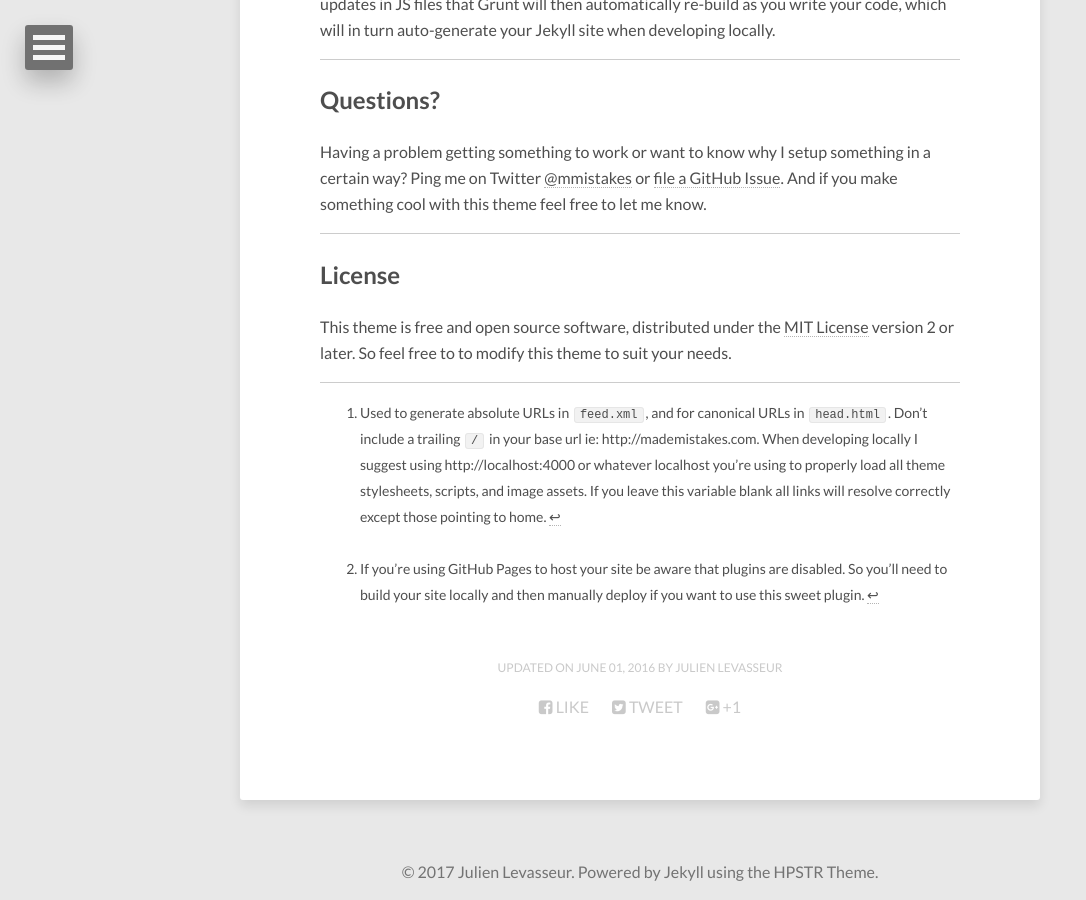
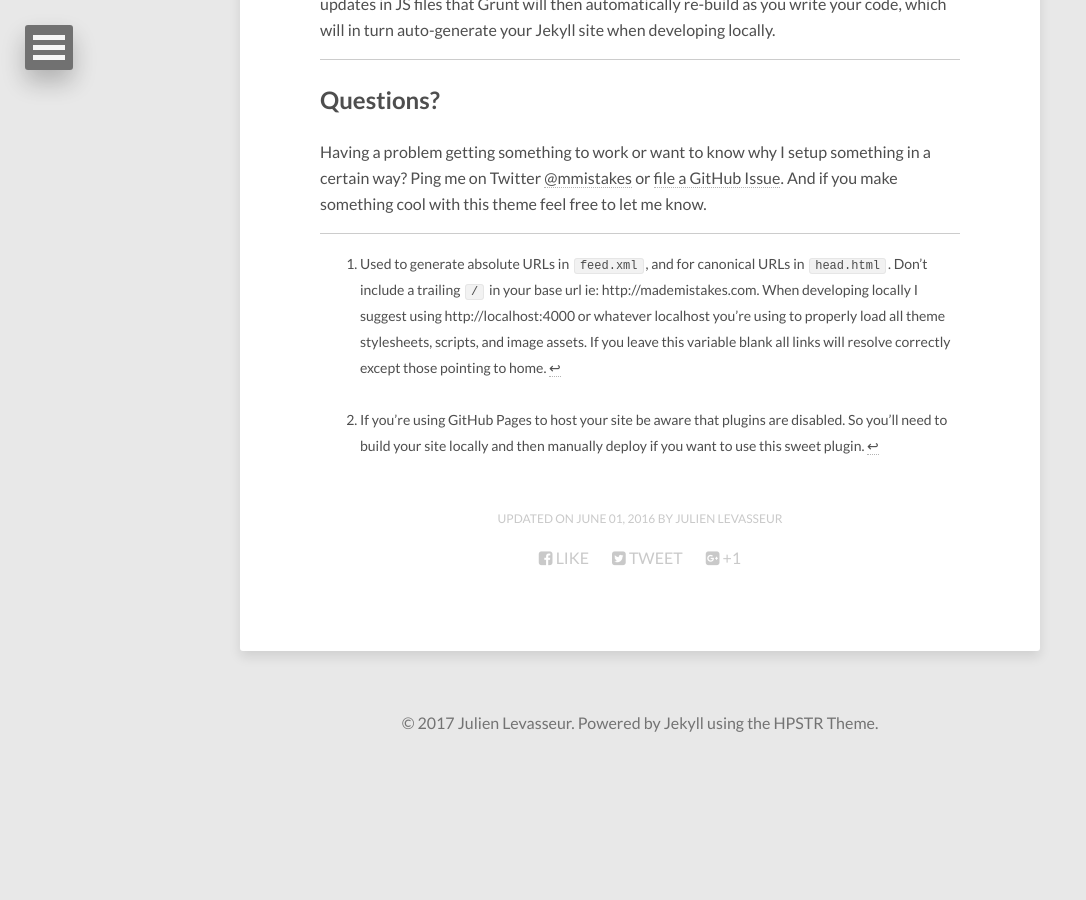
Before and after one commit to julienlevasseur/www-julienlevasseur-ca, a Jekyll site: the page built from theme-setup/index.md, in a window 1280 px wide and 900 px high, scrolled down 6611 px. Shown: the whole window, without its empty margins (0-1086 px from the left). Built offline with Jekyll 4.4.1, drawn with Linux system fonts in a browser that asks for light colours; nearby versions of some CDN libraries; after the commit the page ends 7375 px from its top, so only the background shows below that.

Commit message:
remoce license ref

```diff
--- a/theme-setup/index.md
+++ b/theme-setup/index.md
@@ -219,12 +219,6 @@ Having a problem getting something to work or want to know why I setup something
 
 ---
 
-## License
-
-This theme is free and open source software, distributed under the [MIT License]({{ site.url }}/LICENSE) version 2 or later. So feel free to to modify this theme to suit your needs.
-
----
-
 [^1]: Used to generate absolute URLs in `feed.xml`, and for canonical URLs in `head.html`. Don't include a trailing `/` in your base url ie: http://mademistakes.com. When developing locally I suggest using http://localhost:4000 or whatever localhost you're using to properly load all theme stylesheets, scripts, and image assets. If you leave this variable blank all links will resolve correctly except those pointing to home.
 
 [^2]: If you're using GitHub Pages to host your site be aware that plugins are disabled. So you'll need to build your site locally and then manually deploy if you want to use this sweet plugin.
```
